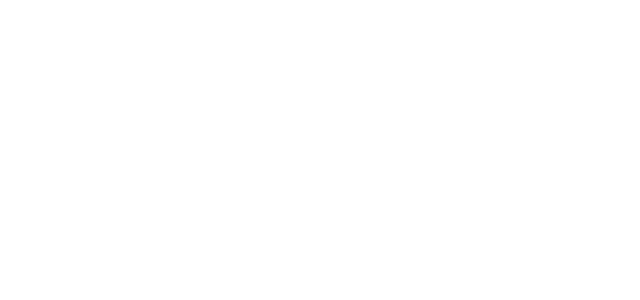
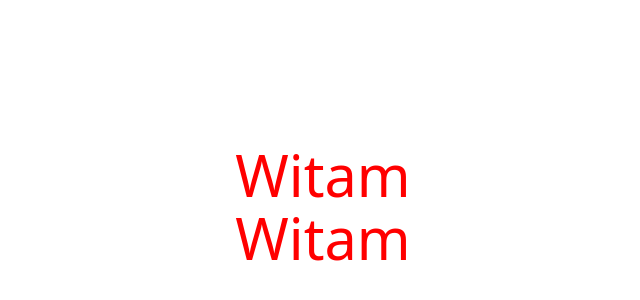
Before and after one commit to MaccSob/MessagingApp, a React (Vite) app in the folder joffy/: page /home in a window 1280 px wide. Before the commit this address had no page. Shown: the part 194-494 px from the top of the page, without its empty margins (317-957 px from the left). Built offline with nearby package versions, Linux system fonts and the light colour scheme.

Commit message:
working on sidebar

```diff
--- a/joffy/src/App.css
+++ b/joffy/src/App.css
@@ -19,11 +19,11 @@
   transform: rotate(6deg);
   margin: -55px;
 }
-.homewrapper {
+.mainwrapper {
  max-width: 350px;
     margin: 0 auto;}
 
-    .homewrapper img {
+    .mainwrapper img {
     height: auto;
 }
 
--- a/joffy/src/components/App.jsx
+++ b/joffy/src/components/App.jsx
@@ -2,6 +2,7 @@
 import {BrowserRouter, Route, Routes } from "react-router";
 import '../App.css'
 import Login from './Login';
+import Main from "./Main";
 import Home from "./Home";
 import Register from "./Register";
 
@@ -14,7 +15,9 @@
 
    <Route path="/login" element={<Login/>}/>
 
-  <Route path="/" element={<Home/>}/>
+  <Route path="/" element={<Main/>}/>
+
+   <Route path="/home" element={<Home/>}/>
 
     <Route path="/register" element={<Register/>}/>
 
--- a/joffy/src/components/Home.jsx
+++ b/joffy/src/components/Home.jsx
@@ -1,57 +1,17 @@
+import React from "react"
+import Sidebar from "./Sidebar"
 
-import React from "react";
-import '../App.css';
-import { useNavigate } from "react-router-dom";
+    function Home() {
 
 
-function Home() {
-  const navigate = useNavigate();
- return (
-   <>
-        <div className="homewrapper">
-          <div className="sm:mx-auto sm:w-full sm:max-w-sm">
-            <img
-              alt="Joffy"
-              src='/src/assets/logo.png'
-              className="logo"
-            />
-            <h2 className="mt-10 text-center text-2xl/9 font-bold tracking-tight text-gray-900">
-              Here to talk!
-            </h2>
-            <h3></h3>
+        return (
 
-          </div>
-          <button class="btn btn-primary" onClick={() => navigate('/register')}>Click me!</button>
+            <>
+            <h1>Witam</h1>
+            <Sidebar></Sidebar>
 
-</div>
+            </>
 
-
-
-
-
-
-
-
-
-
-
-
-
-   </>
-
-
-
-
-
-
-
-
- )
-
-
-
-
-
-};
-
-export default Home;
+        )
+    }
+    export default Home;
--- /dev/null
+++ b/joffy/src/components/Main.jsx
@@ -0,0 +1,57 @@
+
+import React from "react";
+import '../App.css';
+import { useNavigate } from "react-router-dom";
+
+
+function Main() {
+  const navigate = useNavigate();
+ return (
+   <>
+        <div className="mainwrapper">
+          <div className="sm:mx-auto sm:w-full sm:max-w-sm">
+            <img
+              alt="Joffy"
+              src='/src/assets/logo.png'
+              className="logo"
+            />
+            <h2 className="mt-10 text-center text-2xl/9 font-bold tracking-tight text-gray-900">
+              Here to talk!
+            </h2>
+            <h3></h3>
+
+          </div>
+          <button class="btn btn-primary" onClick={() => navigate('/register')}>Click me!</button>
+
+</div>
+
+
+
+
+
+
+
+
+
+
+
+
+
+   </>
+
+
+
+
+
+
+
+
+ )
+
+
+
+
+
+};
+
+export default Main;
--- a/joffy/src/components/Sidebar.jsx
+++ b/joffy/src/components/Sidebar.jsx
@@ -8,8 +8,7 @@
 
 
         <>
-
-
+    <h1>Witam</h1>
         </>
     )
 
@@ -17,3 +16,4 @@
 
 
 }
+export default Sidebar;
```
